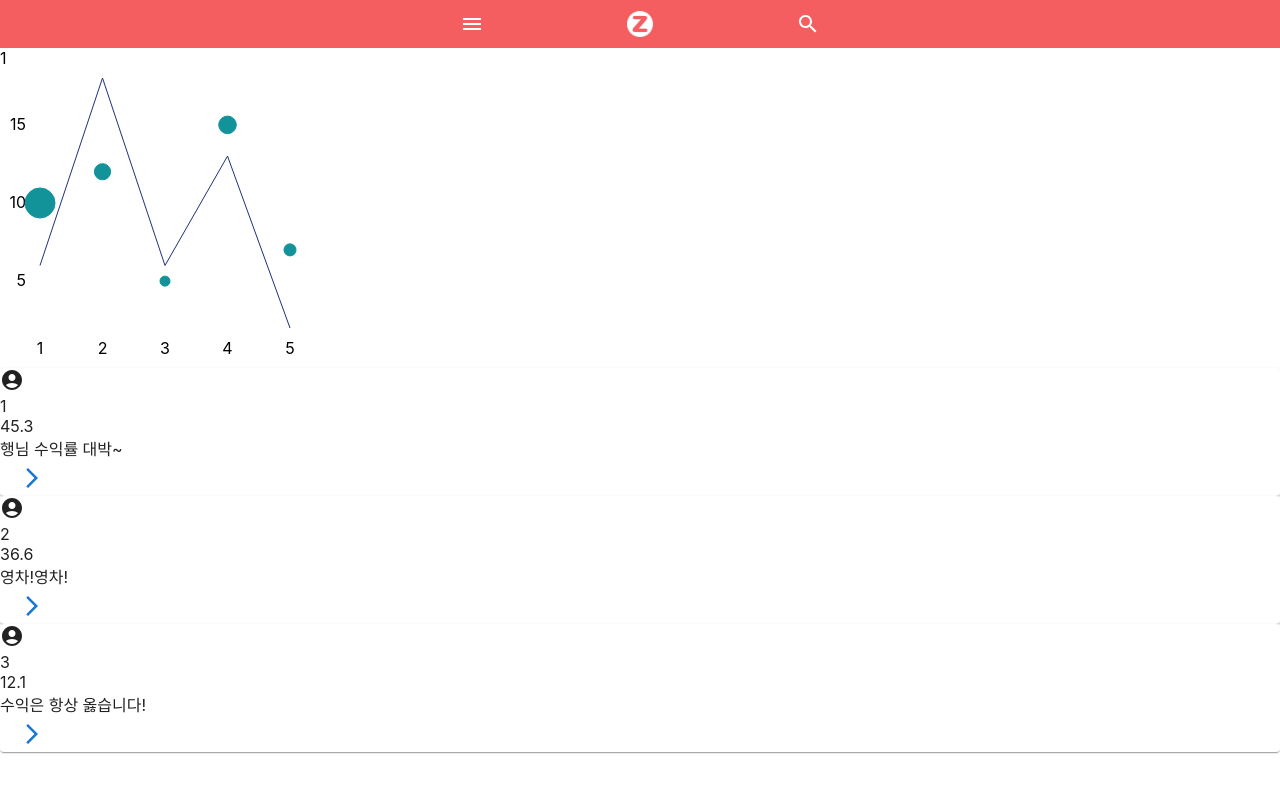
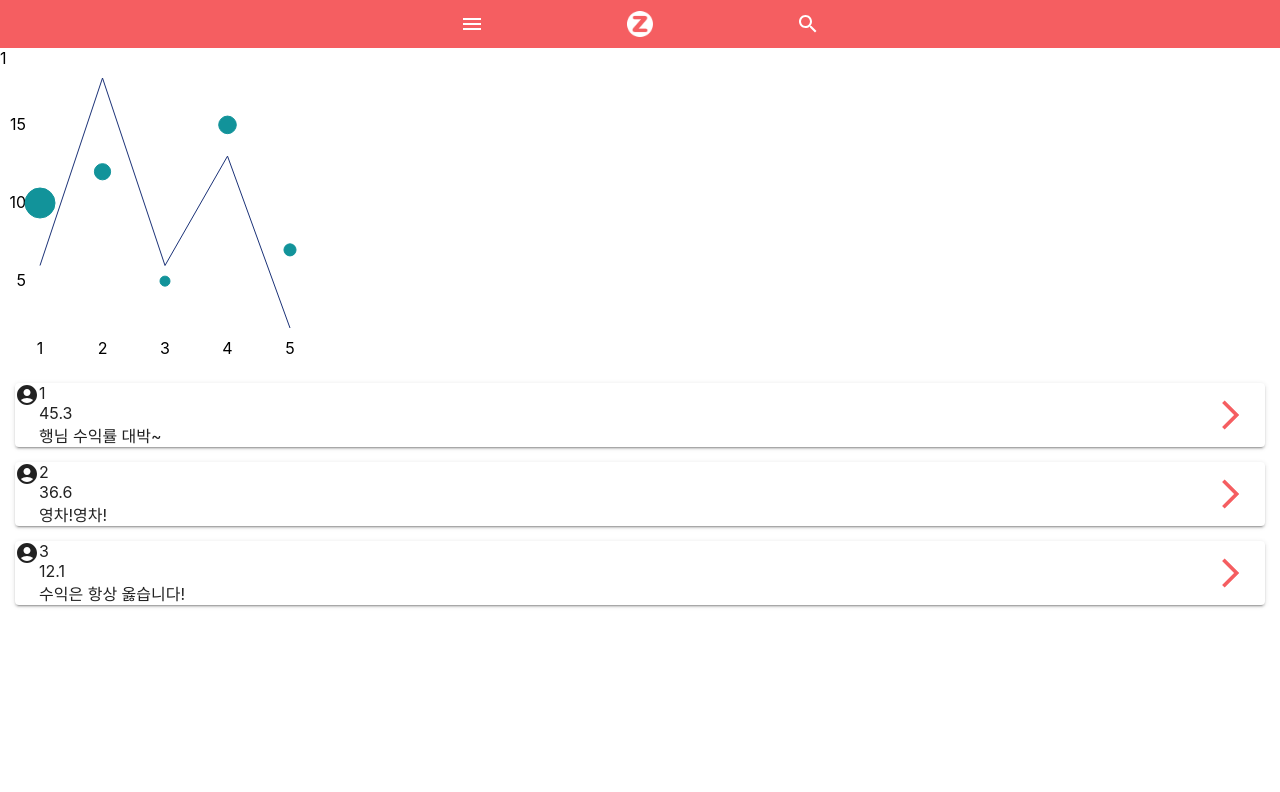
Before and after one commit to HackerthonThree/Frontend, a React (Create React App) app in the folder frontend/: page /board/1 in a window 1280 px wide. Shown: the top 792 px of the page. Built offline with nearby package versions, Linux system fonts and the light colour scheme.

Commit message:
코멘트버튼  css수정

```diff
--- a/frontend/src/components/Account.jsx
+++ b/frontend/src/components/Account.jsx
@@ -36,9 +36,17 @@ const Account = () => {
         }}
       />
       <div className="AccountInfo">
-        <Paper >
+        <Paper className="AccountChart">
           <div>{yieldValue}%</div>
           <AccountChart data={stocks} />
+          <div className="fonts">
+            <div className="fontWrap">
+            총 자산
+            </div>
+            <div className="fontWrap">
+            수익률
+            </div>
+          </div>
         </Paper>
         <Paper>
           {stocks.map((s) => {
--- a/frontend/src/components/Account.scss
+++ b/frontend/src/components/Account.scss
@@ -1,3 +1,13 @@
 .AccountInfo{
     padding:20px;
+    .AccountChart{
+        display: flex;
+        .fonts{
+padding:10% 0;
+text-align: center;
+            .fontWrap{
+                padding:10px;
+            }
+        }
+    }
 }
--- a/frontend/src/components/AccountChart.jsx
+++ b/frontend/src/components/AccountChart.jsx
@@ -12,7 +12,7 @@ const AccountChart = ({ data }) => {
           cx="50%"
           cy="50%"
           outerRadius={60}
-          innerRadius={40}
+          innerRadius={30}
           fill="#8884d8"
         >
           {data.map((entry, index) => (
--- a/frontend/src/components/CommentButton.jsx
+++ b/frontend/src/components/CommentButton.jsx
@@ -1,23 +1,25 @@
-import React,{useCallback} from "react"
+import React, { useCallback } from "react";
 import { Paper } from "@mui/material";
 import { Button } from "@mui/material";
-import {useNavigate} from 'react-router-dom';
-import AccountCircleIcon from '@mui/icons-material/AccountCircle';
-import ArrowForwardIosIcon from '@mui/icons-material/ArrowForwardIos';
-const CommentButton=({name,words,yields,date,onSelect})=>{
-    return (
-      <div>
-        <Paper>
-        <AccountCircleIcon/>
+import { useNavigate } from "react-router-dom";
+import AccountCircleIcon from "@mui/icons-material/AccountCircle";
+import ArrowForwardIosIcon from "@mui/icons-material/ArrowForwardIos";
+import './CommentButton.scss'
+const CommentButton = ({ name, words, yields, date, onSelect }) => {
+  return (
+    <Paper elevation={2} className="CommentButton">
+        <AccountCircleIcon />
+        <div>
           <div>{name}</div>
           <div>{yields}</div>
           <div>{words}</div>
-          <Button onClick={()=>onSelect(name)}>
-            <ArrowForwardIosIcon/>
-          </Button>
-        </Paper>
-      </div>
-    );
-}
+        </div>
+        <Button
+         className="HistoryButton" onClick={() => onSelect(name)}>
+          <ArrowForwardIosIcon style={{fill:'#f55e61'}} fontSize='large' />
+        </Button>
+    </Paper>
+  );
+};
 
 export default CommentButton;
--- /dev/null
+++ b/frontend/src/components/CommentButton.scss
@@ -0,0 +1,12 @@
+.CommentButton{
+    display: flex;
+    position:relative;
+    margin:15px;
+
+    .MuiButton-root{
+        position:absolute;
+        right:3px;
+        top: 50%;
+    transform: translateY(-50%);
+    }
+}
```
